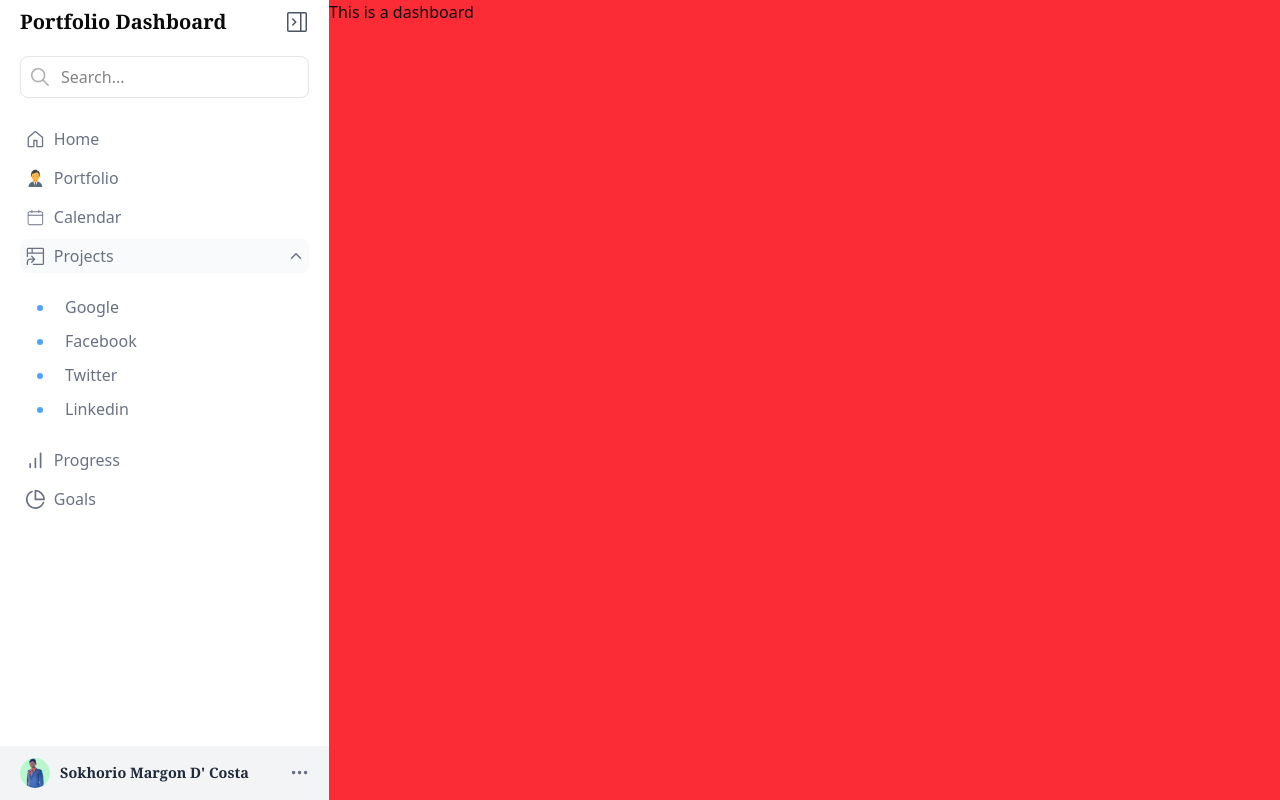
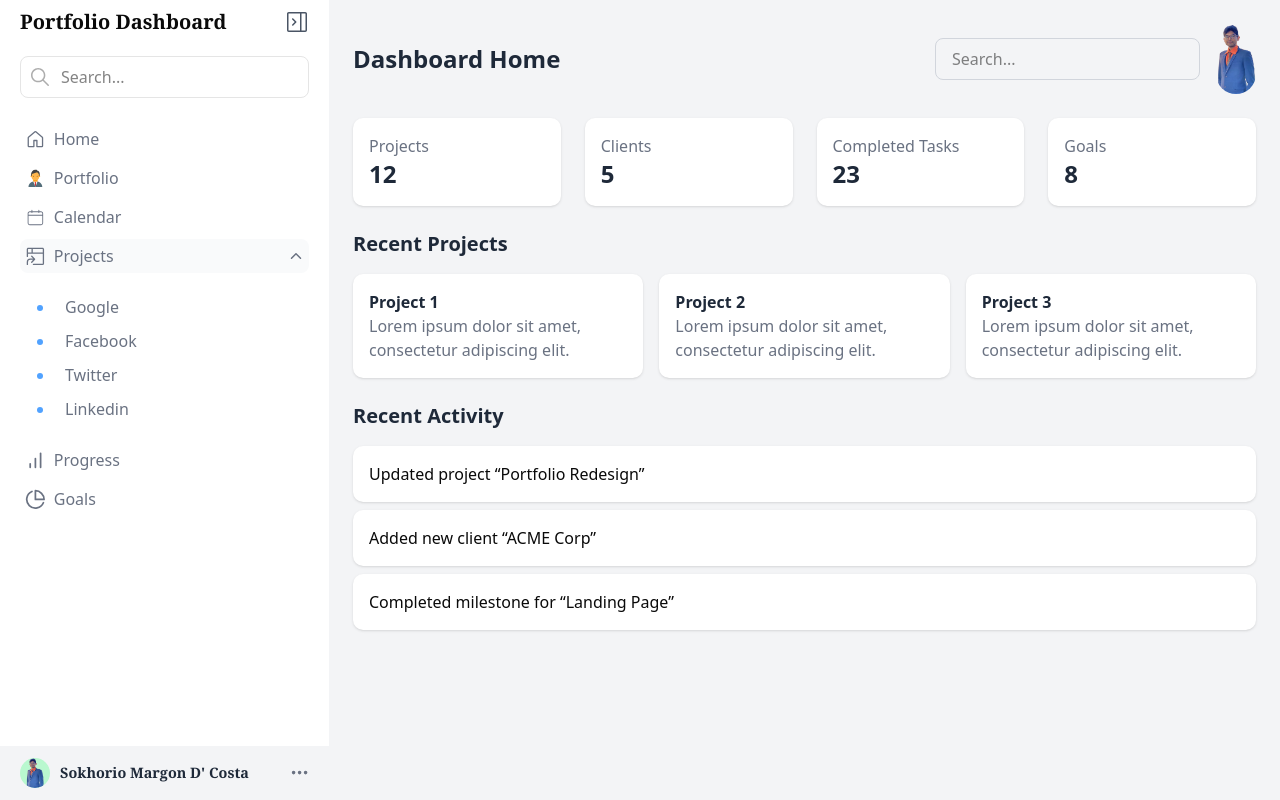
Before and after one commit to Marg0n/next-level-portfolio, a Next.js app: page /dashboard in a window 1280 px wide. Built offline with nearby package versions, Linux system fonts and the light colour scheme.

Commit message:
Add: Added Dashboard new visual.

```diff
--- a/src/components/modules/dashboard/Dashboard.tsx
+++ b/src/components/modules/dashboard/Dashboard.tsx
@@ -1,14 +1,113 @@
 import DashboardSidebar from "./DashboardSidebar";
 // import ResponsiveSidebar from './ResponsiveSidebar';
+import Image from "next/image";
+import Pic from "@/assets/images/SMD.png";
 
 const Dashboard = () => {
   return (
-    <div className="flex h-screen  bg-red-500">
-      <div>
-        {/* <ResponsiveSidebar/> */}
-        <DashboardSidebar />
-      </div>
-      <div>This is a dashboard</div>
+    // <div className="flex h-screen  bg-red-500">
+    //   <div>
+    //     {/* <ResponsiveSidebar/> */}
+    //     <DashboardSidebar />
+    //   </div>
+    //   <div>This is a dashboard</div>
+    // </div>
+
+    <div className="flex h-screen bg-gray-100 dark:bg-slate-900">
+      {/* Sidebar */}
+      <DashboardSidebar />
+
+      {/* Main content */}
+      <main className="flex-1 p-6 overflow-auto">
+        {/* Header */}
+        <div className="flex justify-between items-center mb-6">
+          <h1 className="text-2xl font-bold text-gray-800 dark:text-[#abc2d3]">
+            Dashboard Home
+          </h1>
+          <div className="flex items-center gap-4">
+            <input
+              type="text"
+              placeholder="Search..."
+              className="px-4 py-2 rounded-md border border-gray-300 dark:border-slate-700 dark:bg-slate-800 dark:text-[#abc2d3] focus:outline-none focus:ring-2 focus:ring-indigo-400"
+            />
+            <Image
+              src={Pic}
+              alt="User"
+              width={40}
+              height={40}
+              className="rounded-full"
+            />
+          </div>
+        </div>
+
+        {/* Overview cards */}
+        <div className="grid grid-cols-1 sm:grid-cols-2 lg:grid-cols-4 gap-6 mb-6">
+          <div className="bg-white dark:bg-slate-800 rounded-lg p-4 shadow hover:shadow-lg transition">
+            <p className="text-gray-500 dark:text-[#abc2d3]">Projects</p>
+            <p className="text-2xl font-bold text-gray-800 dark:text-white">
+              12
+            </p>
+          </div>
+          <div className="bg-white dark:bg-slate-800 rounded-lg p-4 shadow hover:shadow-lg transition">
+            <p className="text-gray-500 dark:text-[#abc2d3]">Clients</p>
+            <p className="text-2xl font-bold text-gray-800 dark:text-white">
+              5
+            </p>
+          </div>
+          <div className="bg-white dark:bg-slate-800 rounded-lg p-4 shadow hover:shadow-lg transition">
+            <p className="text-gray-500 dark:text-[#abc2d3]">Completed Tasks</p>
+            <p className="text-2xl font-bold text-gray-800 dark:text-white">
+              23
+            </p>
+          </div>
+          <div className="bg-white dark:bg-slate-800 rounded-lg p-4 shadow hover:shadow-lg transition">
+            <p className="text-gray-500 dark:text-[#abc2d3]">Goals</p>
+            <p className="text-2xl font-bold text-gray-800 dark:text-white">
+              8
+            </p>
+          </div>
+        </div>
+
+        {/* Portfolio preview */}
+        <div className="mb-6">
+          <h2 className="text-xl font-semibold text-gray-800 dark:text-[#abc2d3] mb-4">
+            Recent Projects
+          </h2>
+          <div className="grid grid-cols-1 sm:grid-cols-2 lg:grid-cols-3 gap-4">
+            {[1, 2, 3].map((item) => (
+              <div
+                key={item}
+                className="bg-white dark:bg-slate-800 rounded-lg shadow hover:shadow-lg transition p-4"
+              >
+                <h3 className="font-bold text-gray-800 dark:text-white">
+                  Project {item}
+                </h3>
+                <p className="text-gray-500 dark:text-[#abc2d3]">
+                  Lorem ipsum dolor sit amet, consectetur adipiscing elit.
+                </p>
+              </div>
+            ))}
+          </div>
+        </div>
+
+        {/* Activity / Recent updates */}
+        <div>
+          <h2 className="text-xl font-semibold text-gray-800 dark:text-[#abc2d3] mb-4">
+            Recent Activity
+          </h2>
+          <ul className="space-y-2">
+            <li className="bg-white dark:bg-slate-800 rounded-lg p-4 shadow hover:shadow-lg transition">
+              Updated project “Portfolio Redesign”
+            </li>
+            <li className="bg-white dark:bg-slate-800 rounded-lg p-4 shadow hover:shadow-lg transition">
+              Added new client “ACME Corp”
+            </li>
+            <li className="bg-white dark:bg-slate-800 rounded-lg p-4 shadow hover:shadow-lg transition">
+              Completed milestone for “Landing Page”
+            </li>
+          </ul>
+        </div>
+      </main>
     </div>
   );
 };
```
